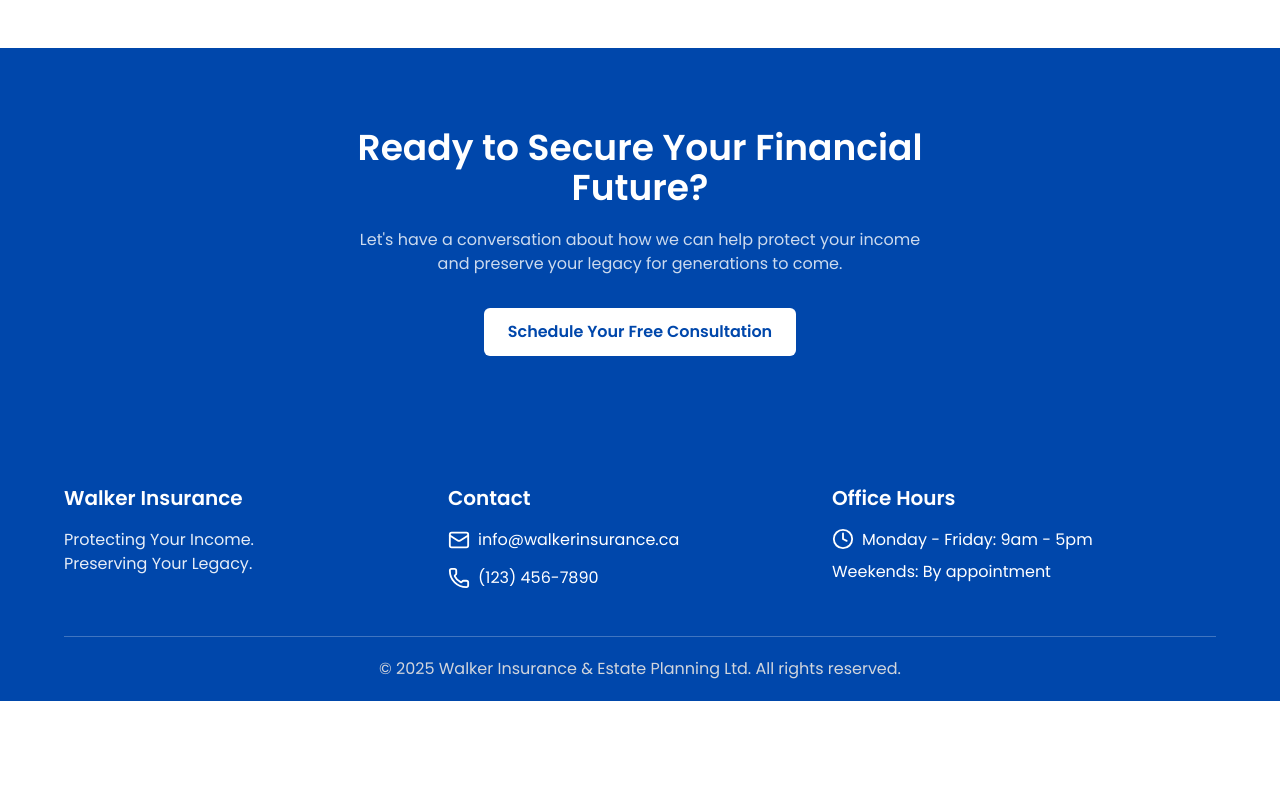
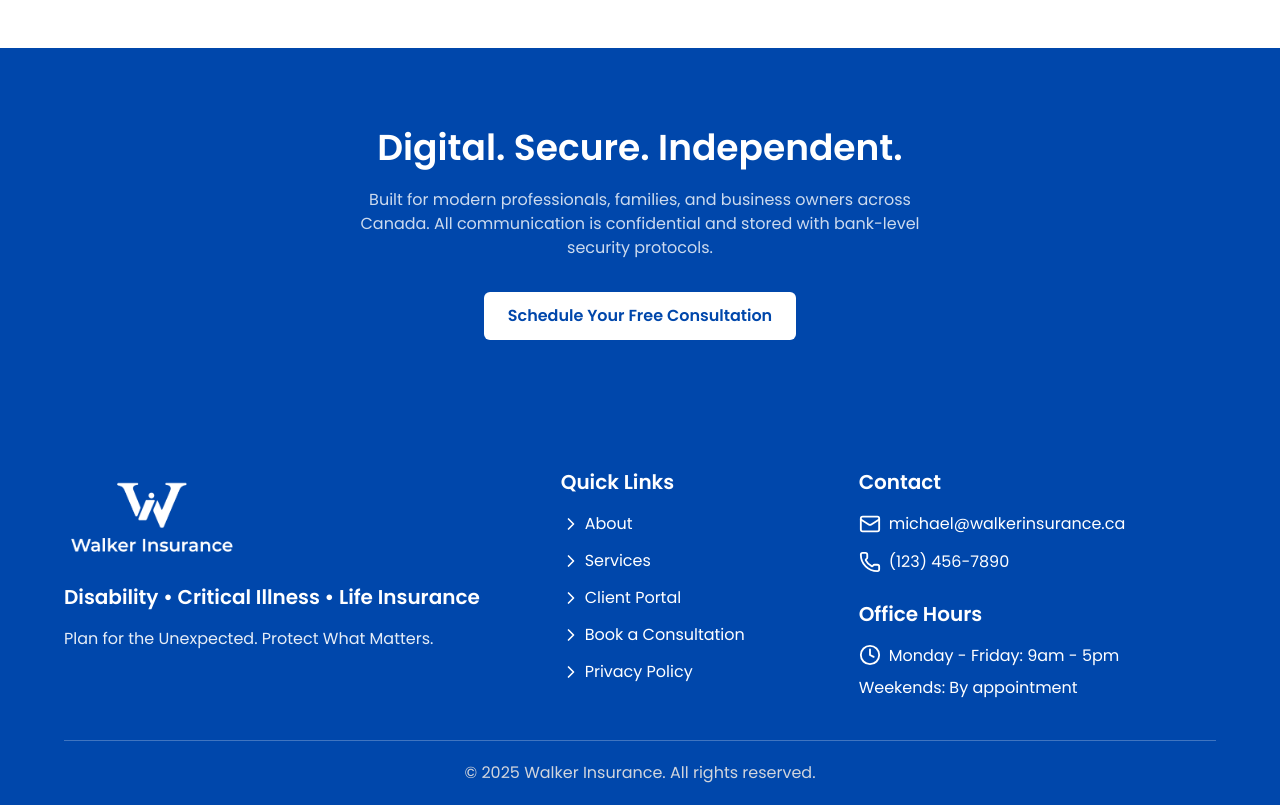
Before and after one commit to Slayer-sky123/walker-insurance, a React (Vite) app: page /about in a window 1280 px wide. Shown: the part 2300-3105 px from the top of the page. Before the commit the page ends 3001 px from the top, so only its background shows below. Built offline with nearby package versions, Linux system fonts and the light colour scheme.

Commit message:
Content Updated In footer section

```diff
--- a/src/components/Footer.jsx
+++ b/src/components/Footer.jsx
@@ -7,25 +7,60 @@ const Footer = () => {
             <div className='lg:container mx-auto'>
                 <div className='flex justify-center mb-20 lg:mb-32'>
                     <div className='md:w-[65%] lg:w-1/2'>
-                        <h4 className='text-center text-white font-semibold text-3xl lg:text-4xl'>Ready to Secure Your Financial Future?</h4>
-                        <p className='text-white/80 text-center mt-4 lg:mt-5'>Let's have a conversation about how we can help protect your income and preserve your legacy for generations to come.</p>
+                        <h4 className='text-center text-white font-semibold text-3xl lg:text-4xl'>Digital. Secure. Independent.</h4>
+                        <p className='text-white/80 text-center mt-4 lg:mt-5'>Built for modern professionals, families, and business owners across Canada. All communication is confidential and stored with bank-level security protocols.</p>
                         <div className='flex justify-center mt-6 lg:mt-8'>
                             <Link draggable="false" to='/contact' className='text-sm lg:text-base inline-block text-[var(--primary__color)] font-semibold text-center bg-white hover:scale-95 rounded-md py-3 px-6 transition-all duration-150 ease-linear'>Schedule Your Free Consultation</Link>
                         </div>
                     </div>
                 </div>
-                <div className='grid grid-cols-12 gap-y-10 mb-10'>
-                    <div className='col-span-12 md:col-span-4 lg:col-span-4'>
-                        <h5 className='font-semibold text-white text-xl lg:text-xl'>Walker Insurance</h5>
-                        <p className='text-white/90 text-base mt-4'>Protecting Your Income.<br></br>Preserving Your Legacy.</p>
+                <div className='grid grid-cols-12 md:gap-x-10 gap-y-10 mb-10'>
+                    <div className='col-span-12 md:col-span-6 lg:col-span-5'>
+                        <Link to='/'>
+                            <img src='../images/white-logo.png' alt='WalkerInsurance' className='aspect-video object-contain object-center w-44'></img>
+                        </Link>
+                        <h5 className='font-semibold text-white text-xl lg:text-xl mt-4'>Disability • Critical Illness • Life Insurance</h5>
+                        <p className='text-white/90 text-base mt-4'>Plan for the Unexpected. Protect What Matters.</p>
                     </div>
-                    <div className='col-span-12 md:col-span-4 lg:col-span-4'>
+                    <div className='col-span-12 md:col-span-6 lg:col-span-3'>
+                        <h5 className='font-semibold text-white text-xl lg:text-xl'>Quick Links</h5>
+                        <ul className='mt-4 flex flex-col gap-y-2'>
+                            <li>
+                                <Link draggable="false" to="" className='inline-flex items-center gap-x-1 text-white transition-all duration-200 ease-in-out hover:ps-1'>
+                                    <svg xmlns="http://www.w3.org/2000/svg" viewBox="0 0 24 24" fill="none" stroke="currentColor" strokeWidth="2" strokeLinecap="round" strokeLinejoin="round" className="size-5 lucide lucide-chevron-right-icon lucide-chevron-right"><path d="m9 18 6-6-6-6" /></svg>
+                                    About</Link>
+                            </li>
+                            <li>
+                                <Link draggable="false" to="" className='inline-flex items-center gap-x-1 text-white transition-all duration-200 ease-in-out hover:ps-1'>
+                                    <svg xmlns="http://www.w3.org/2000/svg" viewBox="0 0 24 24" fill="none" stroke="currentColor" strokeWidth="2" strokeLinecap="round" strokeLinejoin="round" className="size-5 lucide lucide-chevron-right-icon lucide-chevron-right"><path d="m9 18 6-6-6-6" /></svg>
+                                    Services</Link>
+                            </li>
+                            <li>
+                                <Link draggable="false" to="" className='inline-flex items-center gap-x-1 text-white transition-all duration-200 ease-in-out hover:ps-1'>
+                                    <svg xmlns="http://www.w3.org/2000/svg" viewBox="0 0 24 24" fill="none" stroke="currentColor" strokeWidth="2" strokeLinecap="round" strokeLinejoin="round" className="size-5 lucide lucide-chevron-right-icon lucide-chevron-right"><path d="m9 18 6-6-6-6" /></svg>
+                                    Client Portal</Link>
+                            </li>
+
+                            <li>
+                                <Link draggable="false" to="" className='inline-flex items-center gap-x-1 text-white transition-all duration-200 ease-in-out hover:ps-1'>
+                                    <svg xmlns="http://www.w3.org/2000/svg" viewBox="0 0 24 24" fill="none" stroke="currentColor" strokeWidth="2" strokeLinecap="round" strokeLinejoin="round" className="size-5 lucide lucide-chevron-right-icon lucide-chevron-right"><path d="m9 18 6-6-6-6" /></svg>
+                                    Book a Consultation</Link>
+                            </li>
+
+                            <li>
+                                <Link draggable="false" to="" className='inline-flex items-center gap-x-1 text-white transition-all duration-200 ease-in-out hover:ps-1'>
+                                    <svg xmlns="http://www.w3.org/2000/svg" viewBox="0 0 24 24" fill="none" stroke="currentColor" strokeWidth="2" strokeLinecap="round" strokeLinejoin="round" className="size-5 lucide lucide-chevron-right-icon lucide-chevron-right"><path d="m9 18 6-6-6-6" /></svg>
+                                    Privacy Policy</Link>
+                            </li>
+                        </ul>
+                    </div>
+                    <div className='col-span-12 md:col-span-6 lg:col-span-4'>
                         <h5 className='font-semibold text-white text-xl lg:text-xl'>Contact</h5>
                         <ul className='mt-4 flex flex-col gap-y-2'>
                             <li>
-                                <a draggable="false" href="mailto:info@walkerinsurance.ca" className='inline-flex items-center gap-x-2 text-white'>
+                                <a draggable="false" href="mailto:michael@walkerinsurance.ca" className='inline-flex items-center gap-x-2 text-white'>
                                     <svg xmlns="http://www.w3.org/2000/svg" width="22" height="22" viewBox="0 0 24 24" fill="none" stroke="currentColor" strokeWidth="2" strokeLinecap="round" strokeLinejoin="round" className="lucide lucide-mail-icon lucide-mail"><path d="m22 7-8.991 5.727a2 2 0 0 1-2.009 0L2 7" /><rect x="2" y="4" width="20" height="16" rx="2" /></svg>
-                                    info@walkerinsurance.ca</a>
+                                    michael@walkerinsurance.ca</a>
                             </li>
                             <li>
                                 <a draggable="false" href="tel:(123) 456-7890" className='inline-flex items-center gap-x-2 text-white'>
@@ -33,9 +68,7 @@ const Footer = () => {
                                     (123) 456-7890</a>
                             </li>
                         </ul>
-                    </div>
-                    <div className='col-span-12 md:col-span-4 lg:col-span-4'>
-                        <h5 className='font-semibold text-white text-xl lg:text-xl'>Office Hours</h5>
+                        <h5 className='font-semibold text-white text-xl lg:text-xl mt-5'>Office Hours</h5>
                         <ul className='mt-4 flex flex-col gap-y-2'>
                             <li>
                                 <a className='flex items-start gap-x-2 text-white'>
@@ -52,7 +85,7 @@ const Footer = () => {
                     </div>
                 </div>
                 <p className='w-full border-t border-white/25 mb-5'></p>
-                <p className='text-center text-gray-300 te'>© 2025 Walker Insurance & Estate Planning Ltd. All rights reserved.</p>
+                <p className='text-center text-gray-300 te'>© 2025 Walker Insurance. All rights reserved.</p>
             </div>
         </div>
     )
--- a/src/pages/About.jsx
+++ b/src/pages/About.jsx
@@ -121,7 +121,7 @@ const About = () => {
       <section className='bg-white py-12 lg:py-16 px-4 md:px-8 lg:px-16'>
         <div className='lg:container mx-auto'>
           <div className='grid grid-cols-12 md:gap-x-8 gap-y-6'>
-            <div className='col-span-12 md:col-span-6 lg:col-span-6 order-2 md:order-1 flex items-center'>
+            <div className='col-span-12 md:col-span-12 lg:col-span-6 order-2 md:order-1 flex items-center'>
               <div>
                 <h1 className='text-2xl md:text-3xl lg:text-4xl font-bold text-[var(--primary__color)]'>Meet Michael Walker</h1>
                 <h6 className='text-base text-gray-600 mt-3 md:mt-4'>Michael Walker is a licensed Canadian insurance advisor with more than 12
@@ -155,7 +155,7 @@ const About = () => {
                   days.</h6>
               </div>
             </div>
-            <div className='col-span-12 md:col-span-6 lg:col-span-6 order-1 md:order-2'>
+            <div className='col-span-12 md:col-span-12 lg:col-span-6 order-1 md:order-2'>
               <img draggable="false" className='w-full h-auto aspect-[16/12] object-cover object-center rounded-2xl shadow-lg' src="./images/about-banner.webp" alt="" />
             </div>
           </div>
```
Also changed, not shown: public/images/blue-logo.png (added), public/images/white-logo.png (added).
